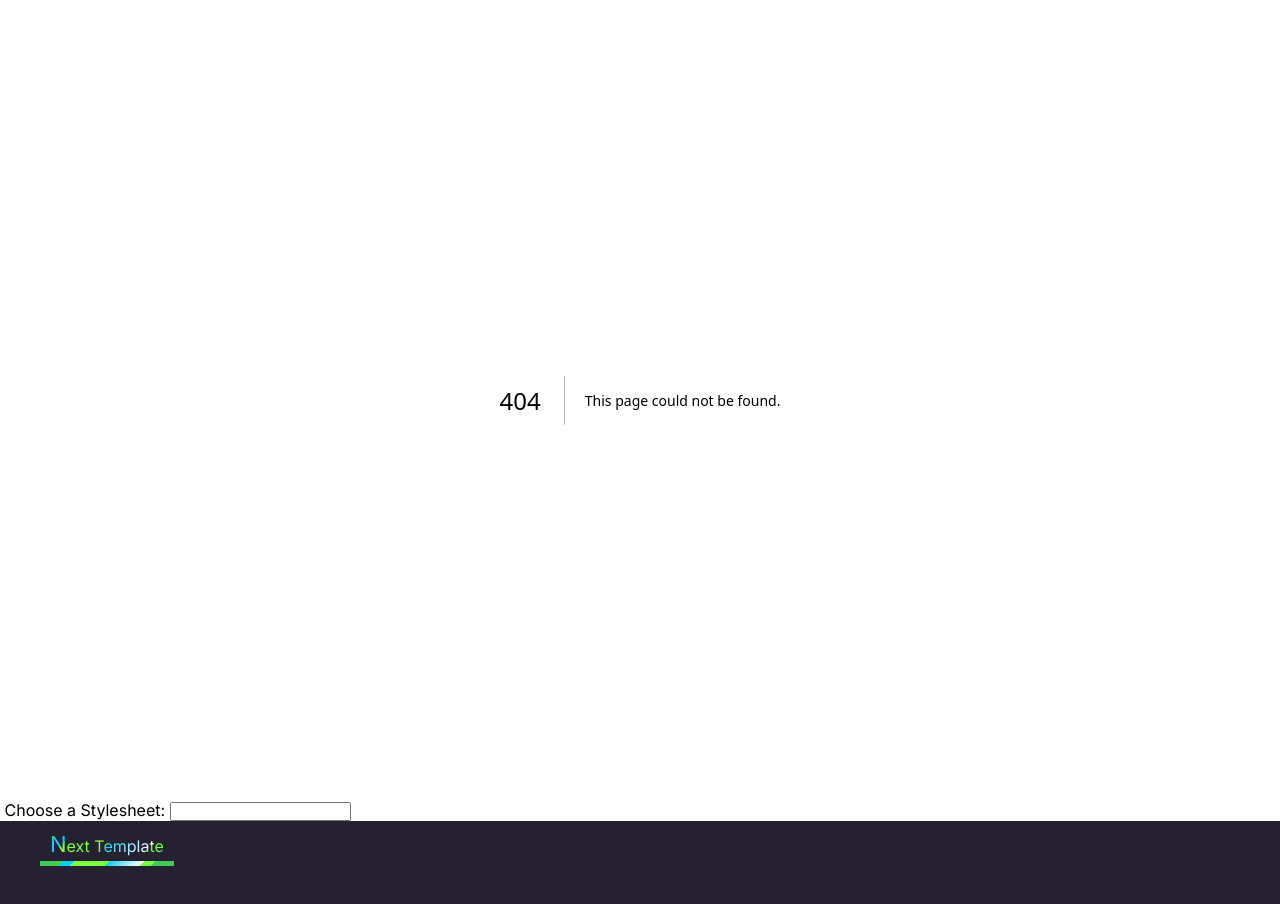
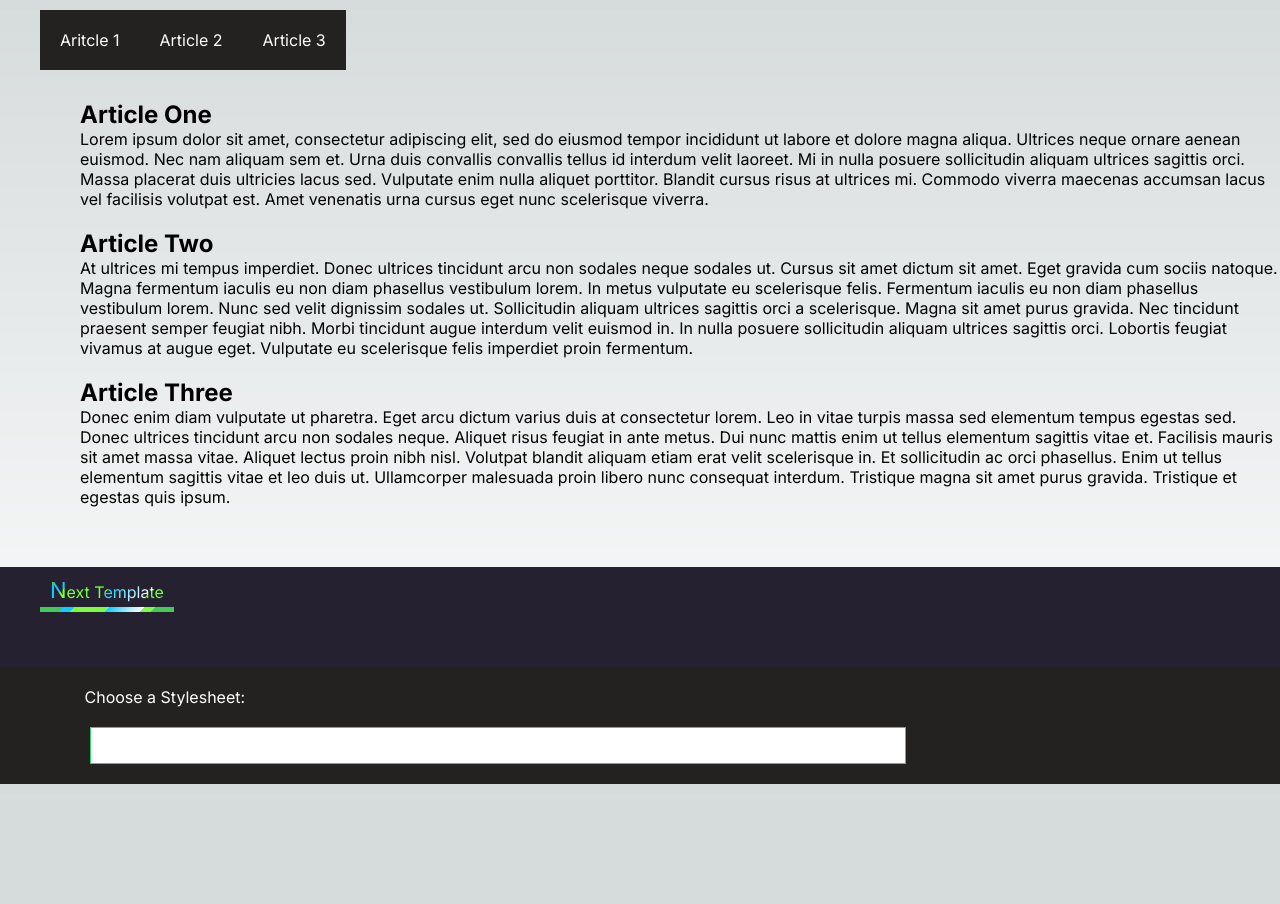
Before and after one commit to overloadedargs/next_template, a Next.js app: page /article in a window 1280 px wide. Before the commit this address had no page. Shown: the top 904 px of the page. After the commit the page ends 800 px from the top, so only its background shows below. Built offline with nearby package versions, Linux system fonts and the light colour scheme.

Commit message:
Updates to add article page

```diff
--- /dev/null
+++ b/app/article/layout.tsx
@@ -0,0 +1,7 @@
+export default function AritcleLayout({
+    children,
+  }: {
+    children: React.ReactNode
+  }) {
+    return <section>{children}</section>
+  }
--- /dev/null
+++ b/app/article/page.tsx
@@ -0,0 +1,22 @@
+'use client';
+
+// `app/table/page.tsx` is the UI for the `/table URL
+export default function Page() {
+
+  return (
+    <>
+      <nav>
+        <a href="#articleOne">Aritcle 1</a>
+        <a href="#articleTwo">Article 2</a>
+        <a href="#articleThree">Article 3</a>
+      </nav>
+
+      <section>
+        <div id="articleOne"><h2>Article One</h2>Lorem ipsum dolor sit amet, consectetur adipiscing elit, sed do eiusmod tempor incididunt ut labore et dolore magna aliqua. Ultrices neque ornare aenean euismod. Nec nam aliquam sem et. Urna duis convallis convallis tellus id interdum velit laoreet. Mi in nulla posuere sollicitudin aliquam ultrices sagittis orci. Massa placerat duis ultricies lacus sed. Vulputate enim nulla aliquet porttitor. Blandit cursus risus at ultrices mi. Commodo viverra maecenas accumsan lacus vel facilisis volutpat est. Amet venenatis urna cursus eget nunc scelerisque viverra.</div>
+        <div id="articleTwo"><h2>Article Two</h2>At ultrices mi tempus imperdiet. Donec ultrices tincidunt arcu non sodales neque sodales ut. Cursus sit amet dictum sit amet. Eget gravida cum sociis natoque. Magna fermentum iaculis eu non diam phasellus vestibulum lorem. In metus vulputate eu scelerisque felis. Fermentum iaculis eu non diam phasellus vestibulum lorem. Nunc sed velit dignissim sodales ut. Sollicitudin aliquam ultrices sagittis orci a scelerisque. Magna sit amet purus gravida. Nec tincidunt praesent semper feugiat nibh. Morbi tincidunt augue interdum velit euismod in. In nulla posuere sollicitudin aliquam ultrices sagittis orci. Lobortis feugiat vivamus at augue eget. Vulputate eu scelerisque felis imperdiet proin fermentum.</div>
+        <div id="articleThree"><h2>Article Three</h2>Donec enim diam vulputate ut pharetra. Eget arcu dictum varius duis at consectetur lorem. Leo in vitae turpis massa sed elementum tempus egestas sed. Donec ultrices tincidunt arcu non sodales neque. Aliquet risus feugiat in ante metus. Dui nunc mattis enim ut tellus elementum sagittis vitae et. Facilisis mauris sit amet massa vitae. Aliquet lectus proin nibh nisl. Volutpat blandit aliquam etiam erat velit scelerisque in. Et sollicitudin ac orci phasellus. Enim ut tellus elementum sagittis vitae et leo duis ut. Ullamcorper malesuada proin libero nunc consequat interdum. Tristique magna sit amet purus gravida. Tristique et egestas quis ipsum.</div>
+      </section>
+    </>
+  )
+
+}
--- a/app/globals.css
+++ b/app/globals.css
@@ -30,6 +30,73 @@ footer {
   padding-left: 40px;
 }
 
+.comment {
+  width: 65%;
+}
+
+button {
+  background-color: #dc5f11;
+  background-image: linear-gradient(to bottom right, #fcd34d, #ef4444, #ec4899);
+  border: 0;
+  border-radius: .25rem;
+  box-sizing: border-box;
+  color: #fff;
+  cursor: pointer;
+  font-size: 28px;
+  font-weight: 1000;
+  padding: 1rem 1.25rem;
+  text-align: center;
+  user-select: none;
+}
+
+button:hover {
+  background-color: #242220;
+  background-image: linear-gradient(to bottom right, #2fd664, #4fffe7, #aff5e7);
+  box-shadow: none;
+}
+
+@media (min-width: 1024px) {
+  .button {
+    font-size: 1.5rem; /* 24px */
+    padding: 1rem 1.5rem;
+    line-height: 2rem; /* 32px */
+  }
+}
+
+input[type=text] {
+  width: 100%;
+  padding: 10px 20px 10px;
+  margin: 20px 10px;
+  border: 1px solid #2fd664;
+  box-sizing: border-box;
+}
+
+input:focus {
+  background: rgb(37, 33, 48);
+  color: white;
+}
+
+a {
+  color: inherit;
+  text-decoration: none;
+}
+
+.padding {
+  padding: 40px;
+}
+
+.stylesheetSelectorWrapper {
+  width: 100%;
+  background-color: #242220;
+}
+
+.stylesheetSelector {
+  padding-top:20px;
+  width: 70%;
+  color: white;
+  padding-left: 80px;
+}
+
 .githubLinkWrapper {
   position: relative;
   width: max-content;
@@ -59,13 +126,29 @@ footer {
   font-size: 22px;
 }
 
-a {
-  color: inherit;
-  text-decoration: none;
+:target {
+  transform: translateX(30px);
+  margin-top:40px;
 }
 
-.padding {
-  padding: 40px;
+section {
+  border-left: 40px;
+  transition: all 0.5s ease;
+  width: 100%;
+  padding: 10px 20px 10px;
+  margin: 20px 10px;
+  margin-left: 20px;
+}
+
+nav > a {
+  background-color: #242220;
+  color: white;
+  padding: 20px;
+}
+
+section > div {
+  margin-top: 20px;
+  transition: all 0.5s ease;
 }
 
 @media (prefers-color-scheme: dark) {
--- a/app/layout.tsx
+++ b/app/layout.tsx
@@ -21,12 +21,12 @@ export default function RootLayout({ children }) {
           <Script strategy="beforeInteractive" defer src="https://example.com/script.js"/>
         </head>
         <body className={inter.className}>{children}
-          <StylesheetSelector />
           <footer>
             <div className="githubLinkWrapper">
               <a href="https://www.github.com/overloadedargs/next_template"><div className="githubLink">Next Template</div></a>
             </div>
           </footer>
+          <StylesheetSelector />
         </body>
       </html>
     </>
--- a/app/stylesheet_selector.tsx
+++ b/app/stylesheet_selector.tsx
@@ -31,6 +31,8 @@ class StylesheetSelector extends Component {
     render() {
         return (
             <>
+                <div className="stylesheetSelectorWrapper">
+                    <div className="stylesheetSelector">
                         <label htmlFor="stylesheet choice">&nbsp;Choose a Stylesheet: </label>
                         <input type="text" name="style" id="style" list="stylesheet" onChange={(e) => this.handleChange(e)} />
                         <datalist id="stylesheet">
@@ -40,7 +42,8 @@ class StylesheetSelector extends Component {
                                 })
                             }
                         </datalist>
-                <br />
+                    </div>
+                </div>
             </>
         )
     }
```
Also changed, not shown: app/dashboard/page.tsx (+10 -7 lines), app/table/page.tsx (added, +7 -0 lines). Lines whose indentation alone changed are shown as unchanged.
